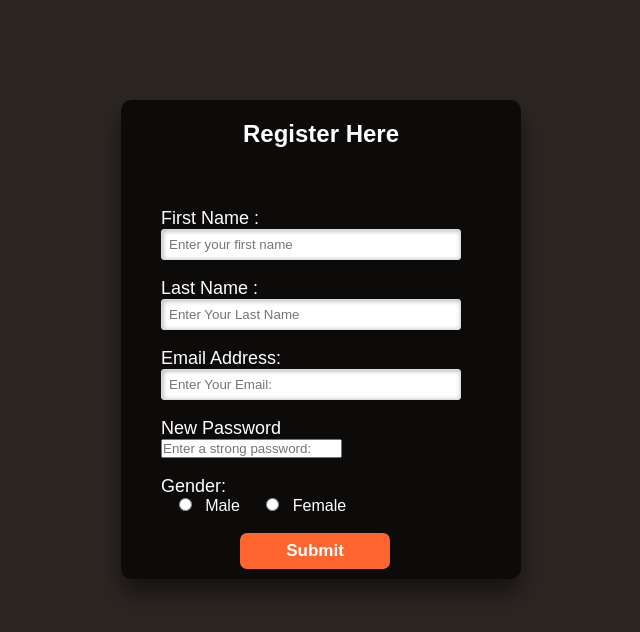
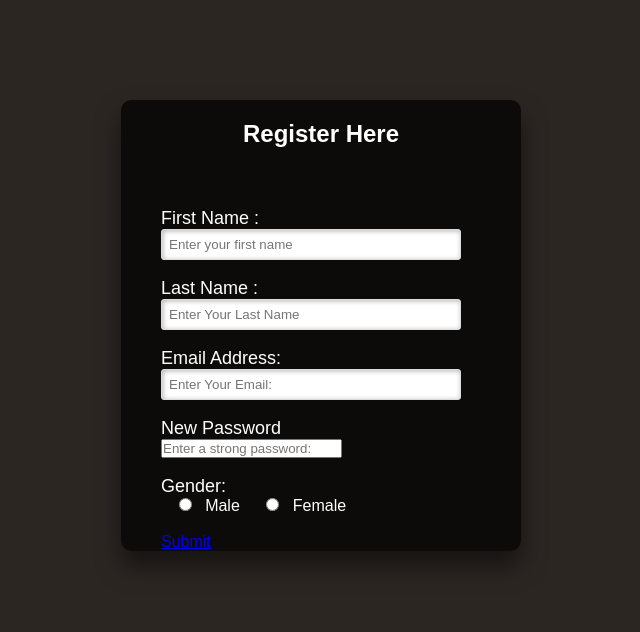
Before and after one commit to Charan2k/AI-attendance-system, a plain HTML site: page web-app/index1.html in a window 1280 px wide. Shown: the whole page, without its empty margins (319-959 px from the left). Drawn offline with Linux system fonts and the light colour scheme.

Commit message:
Update index1.html
hyperlinked submit button(line 45)

```diff
--- a/web-app/index1.html
+++ b/web-app/index1.html
@@ -41,7 +41,9 @@
                 <span id="female">Female</span>
                 &nbsp;&nbsp;&nbsp;&nbsp;&nbsp;
                 <br><br>
-                <input type="submit" value="Submit" name="submit" id="submit">
+                <div>
+                   <a href="photoCapture.html" class="submit">Submit</a>
+                </div>
             </form>
         </div>
     </div>
```
